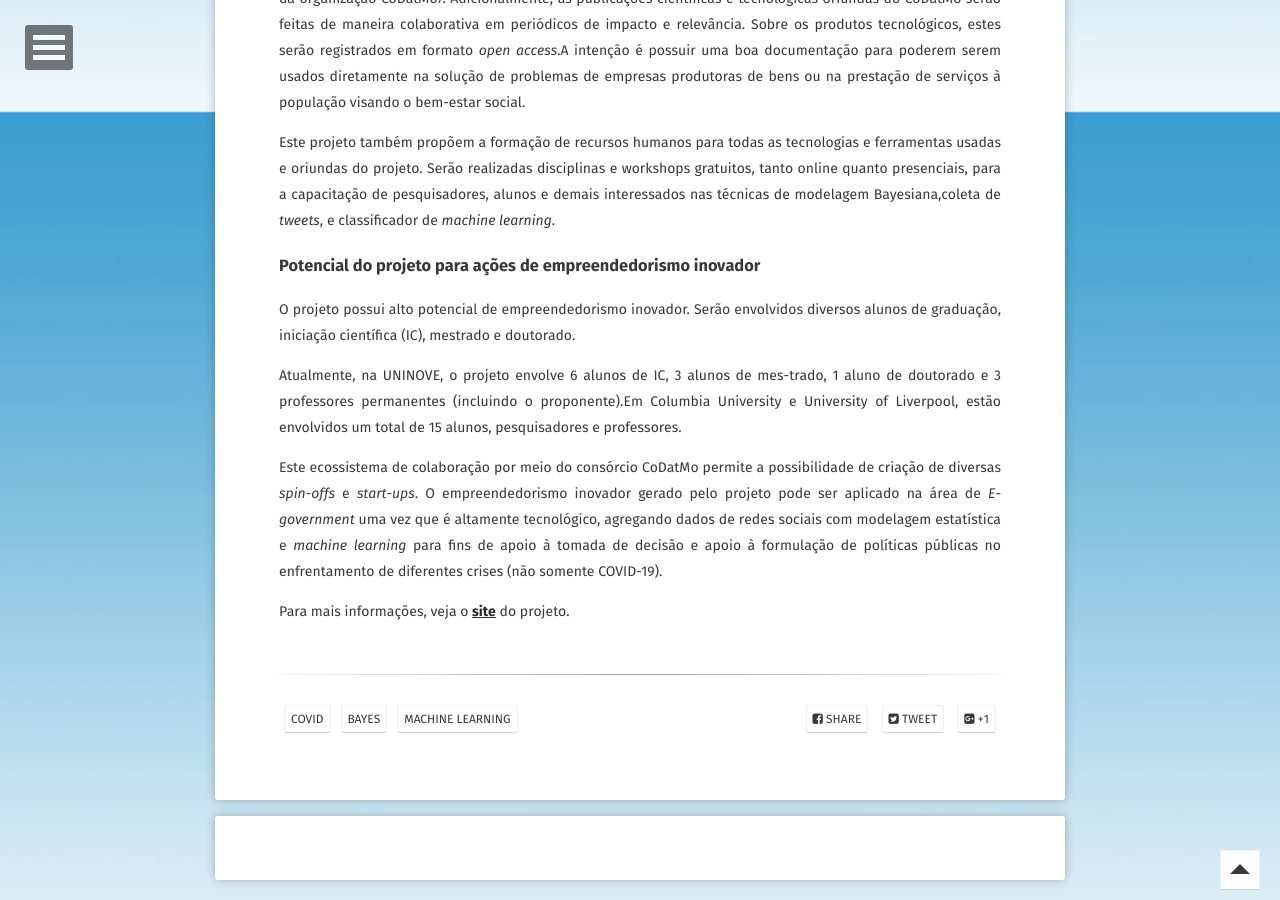
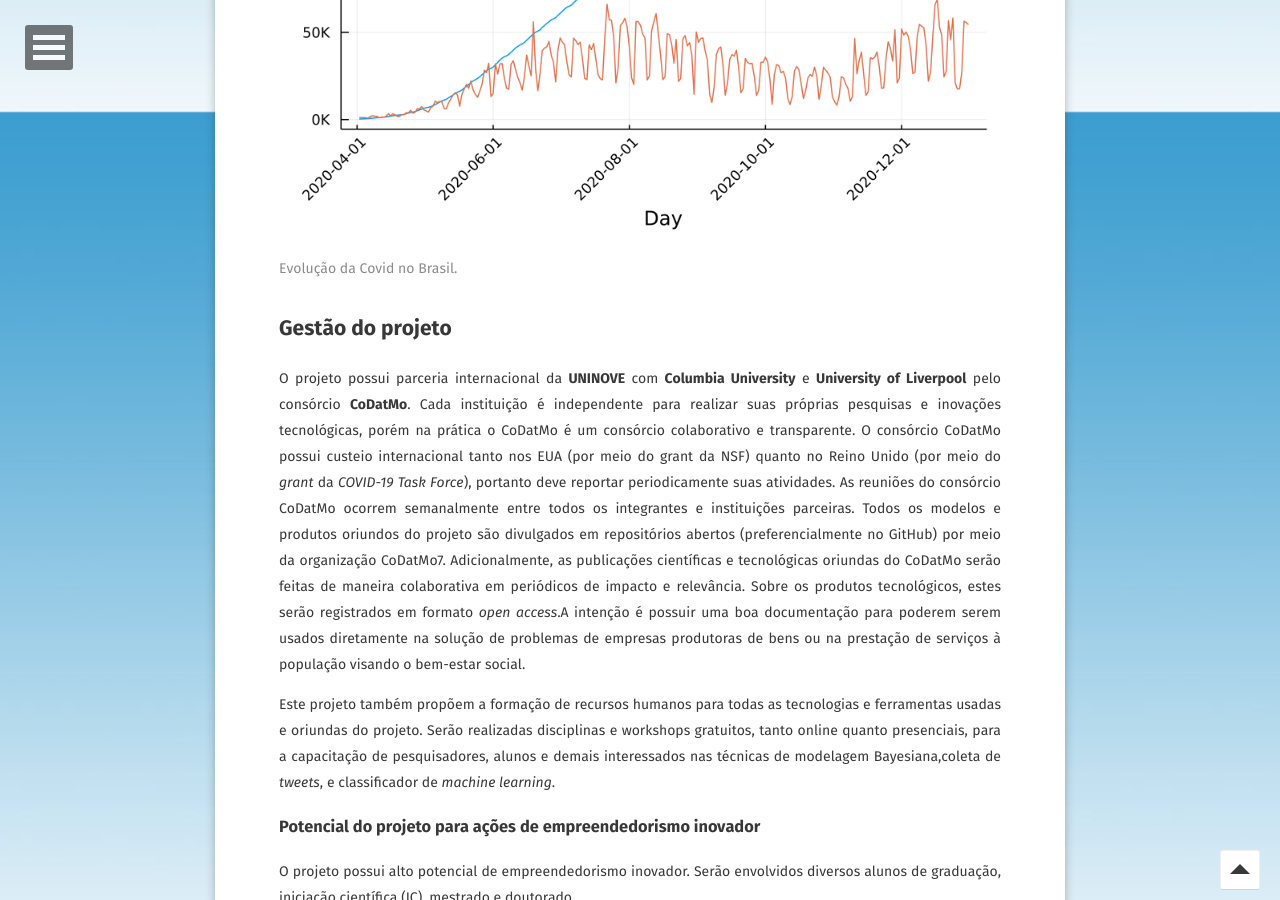
Before and after one commit to LabCidades/LabCidades.github.io, a Jekyll site: the page built from _posts/2021-09-15-codatmo.md, in a window 1280 px wide and 900 px high, scrolled down 788 px. Built offline with Jekyll 4.4.1, drawn with Linux system fonts in a browser that asks for light colours; some web fonts are replaced; comment, search, counter and statistics services are not loaded.

Commit message:
adding image codatmo page

```diff
--- a/_posts/2021-09-15-codatmo.md
+++ b/_posts/2021-09-15-codatmo.md
@@ -14,6 +14,11 @@ comments: true
 # CoDatMo
 
 Grupo internacional de pesquisasem modelagem estatística Bayesiana sobre COVID-19,**CovidDataModels** (CoDatMo), liderado pela **Columbia University** e custeado pela **National Science Foundation** (NSF) RAPID grant 2055251 em parceria com a **University of Liverpool** e **Universidade Nove de Julho** (UNINOVE)
+
+<figure>
+	<img src="/assets/img/brazil_2020_codatmo.png">
+	<figcaption>Evolução da Covid no Brasil.</figcaption>
+</figure>
 
 
 ## Gestão do projeto
```
Also changed, not shown: assets/img/brazil_2020_codatmo.png (added).
